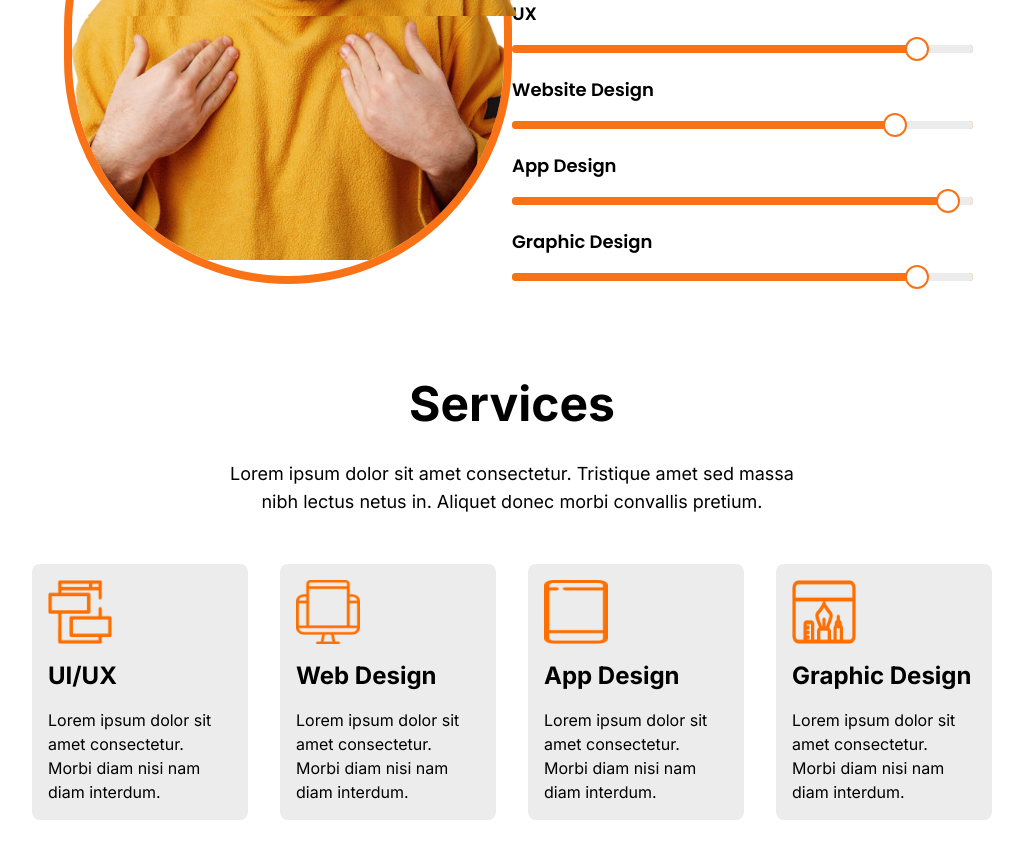
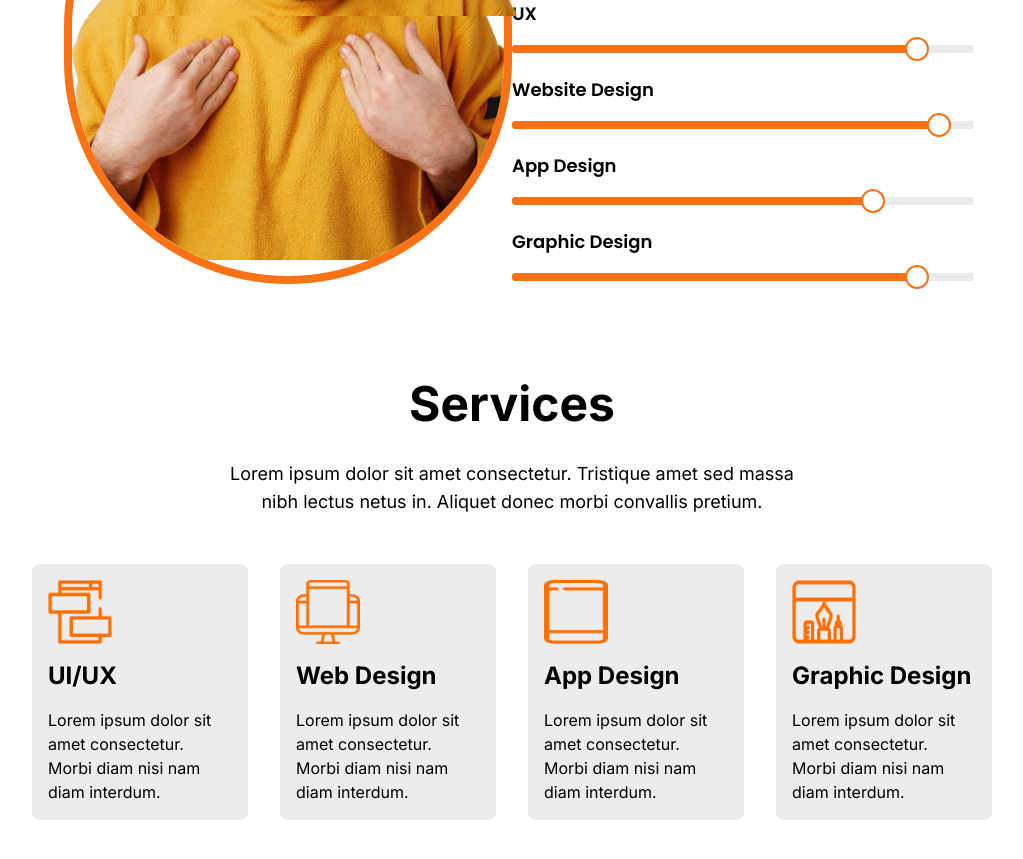
Before and after one commit to keyz4/portfolio_mugs, a Next.js app: page / in a window 1280 px wide. Shown: the part 1100-1959 px from the top of the page, without its empty margins (128-1151 px from the left). Built offline with nearby package versions, Linux system fonts and the light colour scheme; a web font is replaced by a local one.

Commit message:
fixed about again

```diff
--- a/src/components/About.tsx
+++ b/src/components/About.tsx
@@ -4,14 +4,14 @@ import Image from 'next/image';
 
 function About() {
   const uxValue = 90;
-  const webDesignValue = 85;
-  const appDesignValue = 97;
+  const webDesignValue = 95;
+  const appDesignValue = 80;
   const graphicDesignValue = 90;
 
-  const uxRef = useRef(null);
-  const webDesignRef = useRef(null);
-  const appDesignRef = useRef(null);
-  const graphicDesignRef = useRef(null);
+  const uxRef = useRef<HTMLInputElement>(null);
+  const webDesignRef = useRef<HTMLInputElement>(null);
+  const appDesignRef = useRef<HTMLInputElement>(null);
+  const graphicDesignRef = useRef<HTMLInputElement>(null);
 
   useEffect(() => {
     if (uxRef.current) {
```
